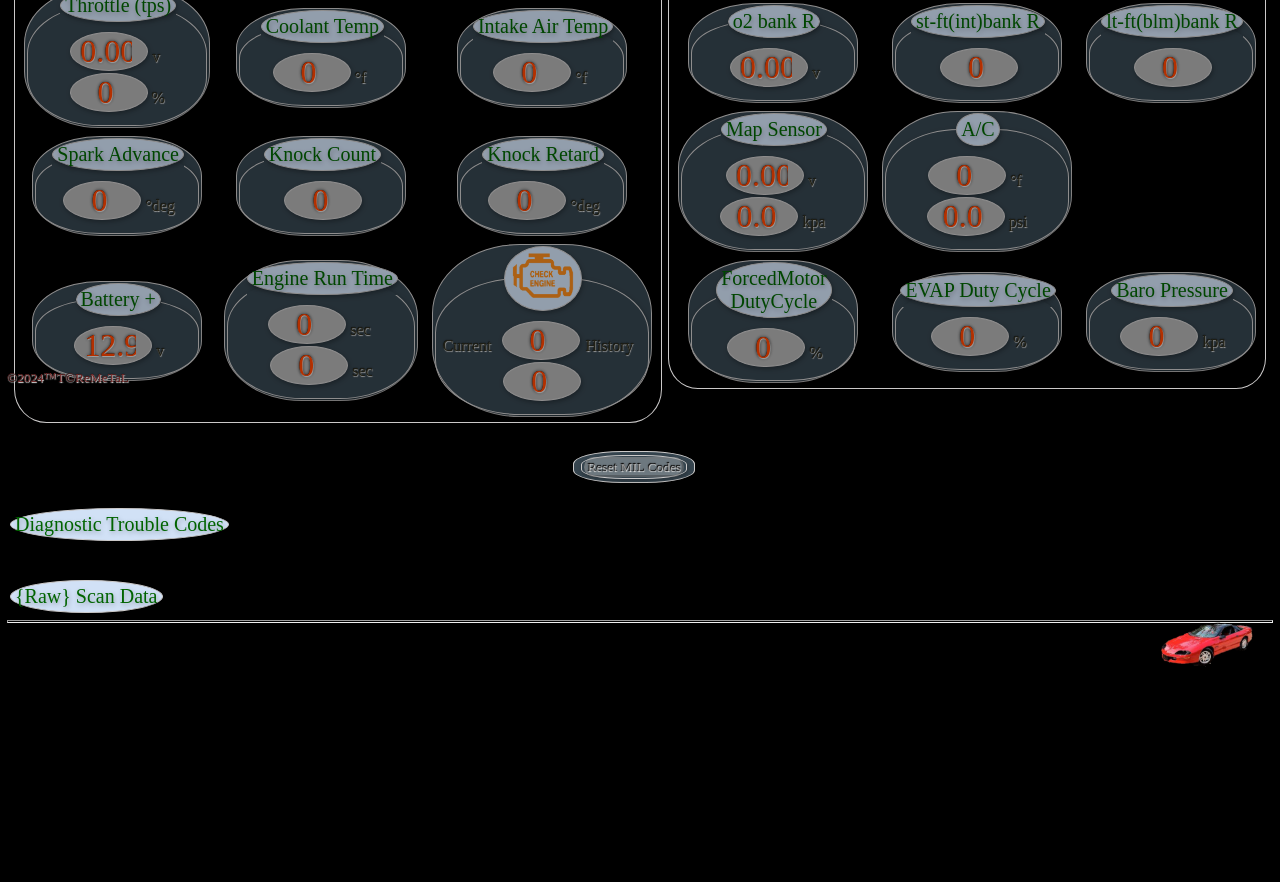
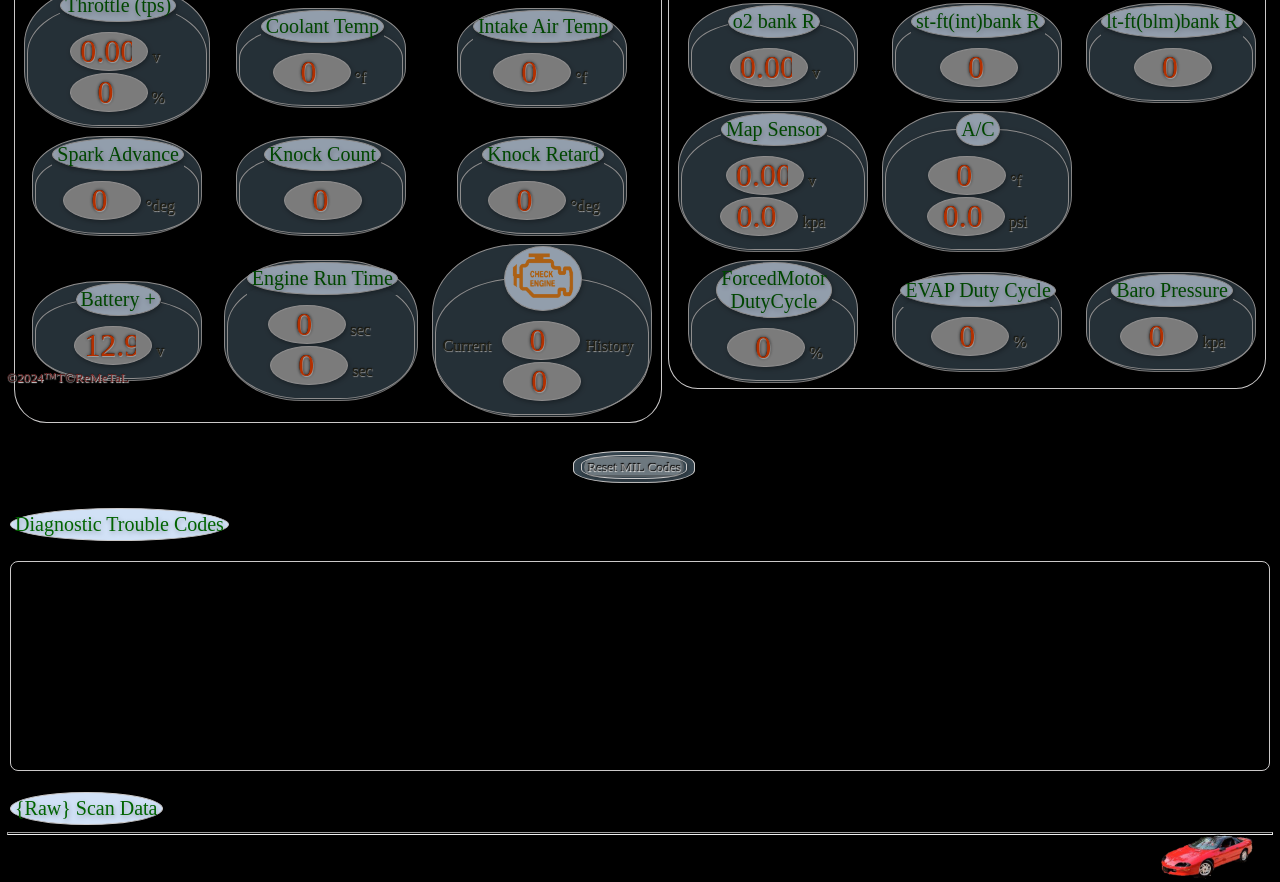
Before and after one commit to Toremetal/OBD1.5-Scanner, a plain HTML site: page index.html in a window 1280 px wide. Shown: the part 415-1297 px from the top of the page. Before the commit the page ends 1085 px from the top, so only its background shows below. Drawn offline with Linux system fonts and the light colour scheme; a web font is replaced by a local one.

Commit message:
Update index.html

```diff
--- a/index.html
+++ b/index.html
@@ -1407,7 +1407,7 @@ end item-->
 <br/>
 <fieldset id="dtc" class="hide">
  <legend class="btn" onclick='sH("dtcdata")'>Diagnostic Trouble Codes</legend>
-<div hidden name="dtcdata" id="dtcdata" title="Diagnostic Trouble Codes" align="center"></div>
+<div name="dtcdata" id="dtcdata" title="Diagnostic Trouble Codes" align="center"></div>
 </fieldset>
 <br/>
 <fieldset id="scanData" class="hide">
```
